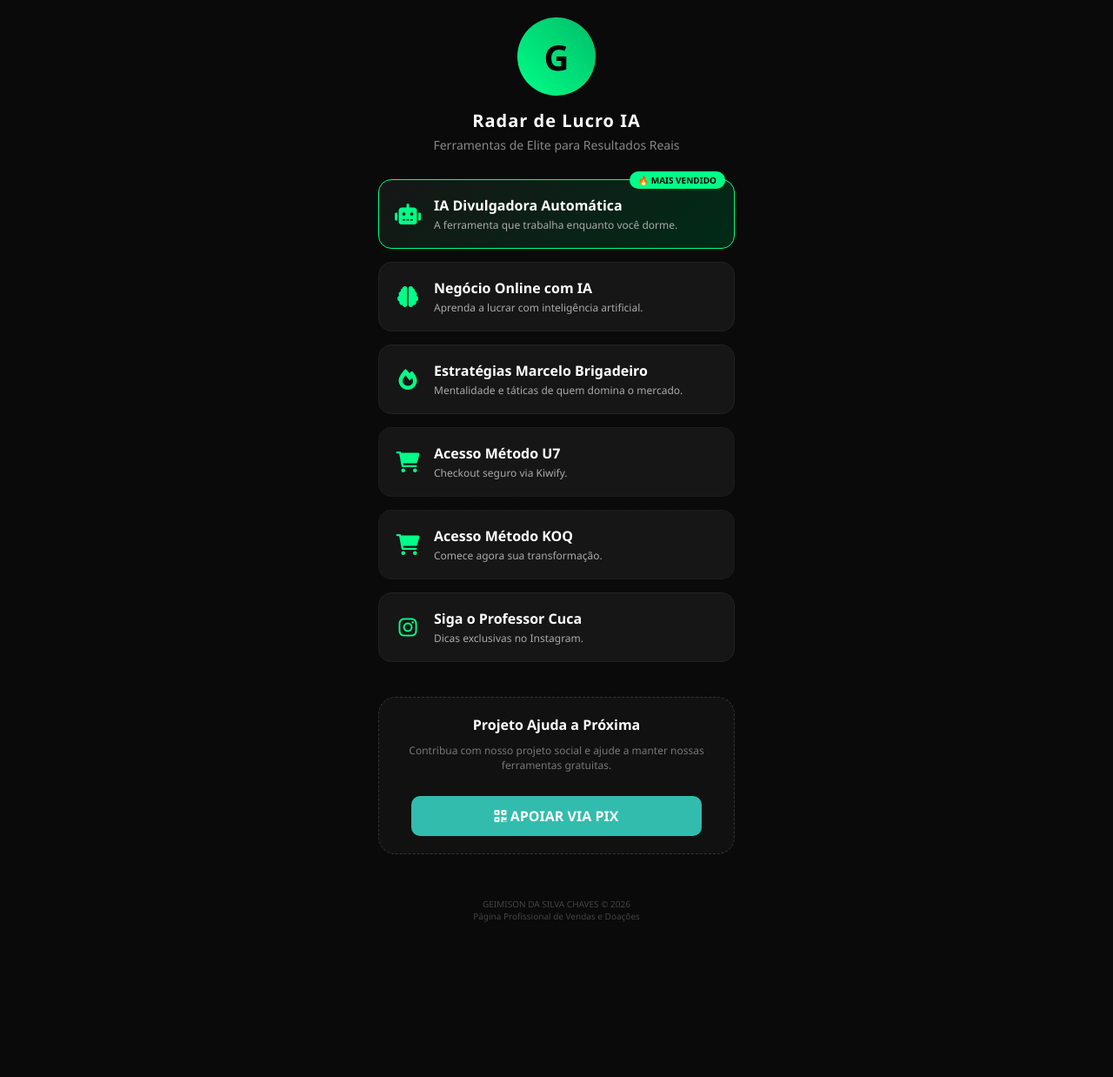
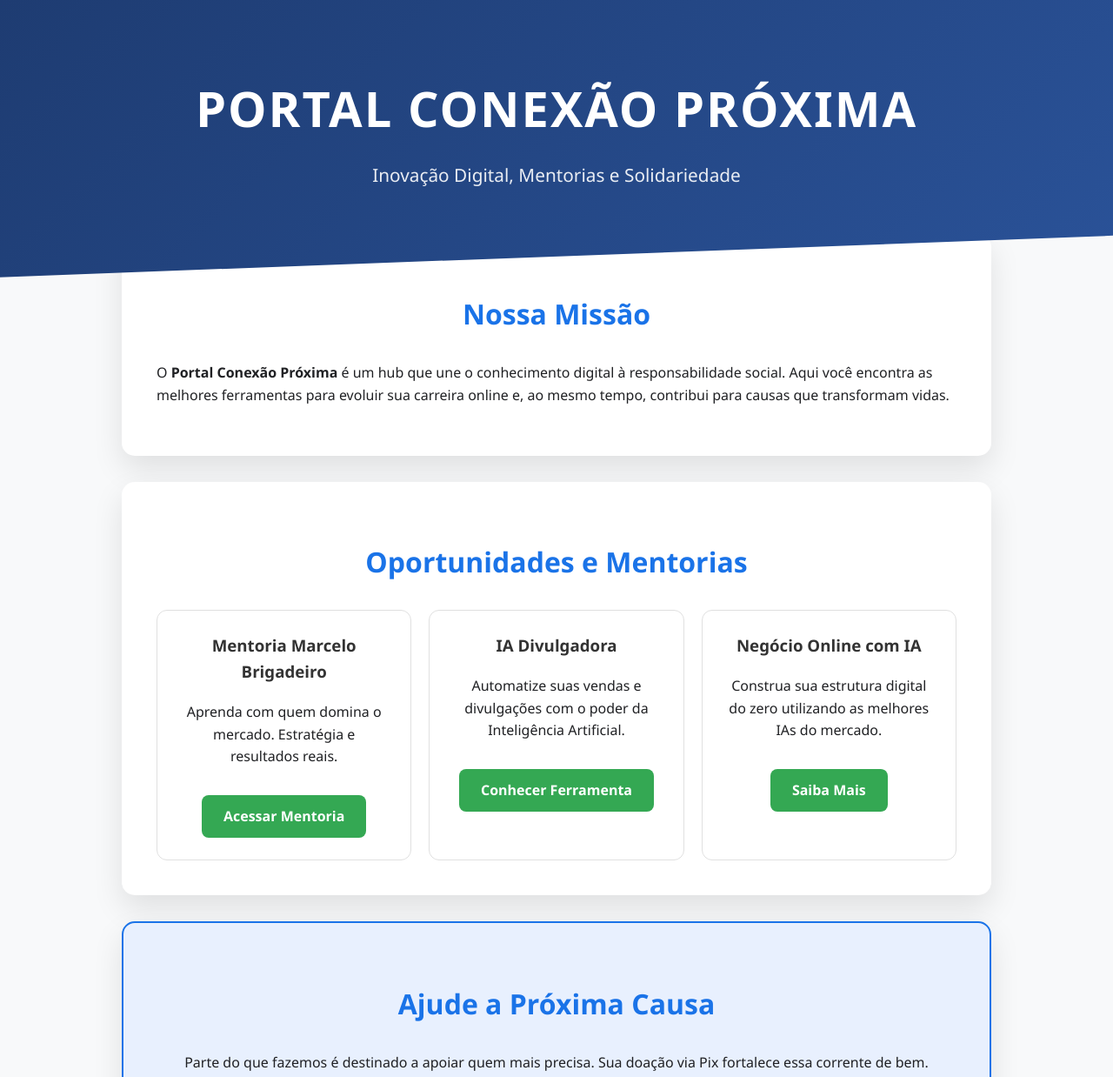
Before and after one commit to ajuda-a-proxima/ajuda-a-proxima, a website: page index.html in a window 1280 px wide. Shown: the top 1238 px of the page at 87% size. Before the commit the page ends 1110 px from the top, so only its background shows below. Drawn offline with Linux system fonts and the light colour scheme.

Commit message:
Revise index.html for branding and layout updates

```diff
--- a/index.html
+++ b/index.html
@@ -3,207 +3,212 @@
 <head>
     <meta charset="UTF-8">
     <meta name="viewport" content="width=device-width, initial-scale=1.0">
-    <title>Radar de Oportunidades - Geimison Silva</title>
-    <link rel="stylesheet" href="https://cdnjs.cloudflare.com/ajax/libs/font-awesome/6.0.0/css/all.min.css">
+    <title>Portal Conexão Próxima - Evolução e Solidariedade</title>
     <style>
         :root {
-            --primary: #00ff88; /* Verde Neon para atrair clique */
-            --bg: #0a0a0a;
-            --card: #161616;
-            --text: #ffffff;
+            --primary-color: #1a73e8;
+            --secondary-color: #34a853;
+            --dark-color: #202124;
+            --light-bg: #f8f9fa;
         }
 
         body {
-            font-family: 'Segoe UI', Tahoma, Geneva, Verdana, sans-serif;
-            background-color: var(--bg);
-            color: var(--text);
+            font-family: 'Segoe UI', Roboto, Helvetica, Arial, sans-serif;
             margin: 0;
             padding: 0;
-            display: flex;
-            flex-direction: column;
-            align-items: center;
+            background-color: var(--light-bg);
+            color: var(--dark-color);
+            line-height: 1.6;
+        }
+
+        header {
+            background: linear-gradient(135deg, #1e3c72 0%, #2a5298 100%);
+            color: white;
+            padding: 80px 20px;
+            text-align: center;
+            clip-path: polygon(0 0, 100% 0, 100% 85%, 0% 100%);
+        }
+
+        header h1 {
+            margin: 0;
+            font-size: 3.5em;
+            text-transform: uppercase;
+            letter-spacing: 2px;
+        }
+
+        header p {
+            font-size: 1.3em;
+            margin-top: 15px;
+            opacity: 0.9;
         }
 
         .container {
-            width: 100%;
-            max-width: 450px;
-            padding: 20px;
-            box-sizing: border-box;
+            max-width: 1000px;
+            margin: -50px auto 60px;
+            padding: 0 20px;
         }
 
-        header {
-            text-align: center;
+        .card {
+            background: white;
+            padding: 40px;
+            border-radius: 15px;
+            box-shadow: 0 15px 35px rgba(0,0,0,0.1);
             margin-bottom: 30px;
         }
 
-        .logo-placeholder {
-            width: 90px;
-            height: 90px;
-            background: linear-gradient(45deg, #00ff88, #00bd68);
-            border-radius: 50%;
-            margin: 0 auto 15px;
-            display: flex;
-            align-items: center;
-            justify-content: center;
-            font-size: 40px;
-            color: black;
-            font-weight: bold;
+        h2 {
+            color: var(--primary-color);
+            text-align: center;
+            font-size: 2em;
+            margin-bottom: 30px;
         }
 
-        h1 { font-size: 20px; margin: 0; letter-spacing: 1px; }
-        .sub { color: #888; font-size: 14px; margin-top: 5px; }
-
-        /* Estilo dos Botões de Venda */
-        .link-card {
-            background: var(--card);
-            border: 1px solid #222;
-            border-radius: 15px;
-            padding: 18px;
-            margin-bottom: 15px;
-            text-decoration: none;
-            color: white;
-            display: flex;
-            align-items: center;
-            gap: 15px;
-            transition: all 0.3s ease;
-            position: relative;
+        /* Grade de Afiliados */
+        .affiliate-grid {
+            display: grid;
+            grid-template-columns: repeat(auto-fit, minmax(280px, 1fr));
+            gap: 20px;
         }
 
-        .link-card:hover {
-            transform: scale(1.03);
-            border-color: var(--primary);
-            background: #1c1c1c;
+        .product-card {
+            background: #fff;
+            border: 1px solid #e0e0e0;
+            padding: 25px;
+            border-radius: 12px;
+            text-align: center;
+            transition: transform 0.3s ease;
         }
 
-        .link-card.vip {
-            border: 1px solid var(--primary);
-            background: linear-gradient(145deg, #161616, #002b17);
+        .product-card:hover {
+            transform: translateY(-50px);
+            border-color: var(--primary-color);
         }
 
-        .link-card i {
-            font-size: 24px;
-            color: var(--primary);
-            width: 30px;
-            text-align: center;
+        .product-card h3 {
+            margin-top: 0;
+            color: #333;
         }
 
-        .content { flex: 1; }
-        .title { display: block; font-weight: bold; font-size: 16px; margin-bottom: 3px; }
-        .description { display: block; font-size: 12px; color: #aaa; }
-
-        .badge {
-            position: absolute;
-            top: -10px;
-            right: 10px;
-            background: var(--primary);
-            color: black;
-            font-size: 10px;
+        .btn-buy {
+            display: inline-block;
+            background-color: var(--secondary-color);
+            color: white;
+            text-decoration: none;
+            padding: 12px 25px;
+            border-radius: 8px;
             font-weight: bold;
-            padding: 3px 10px;
-            border-radius: 20px;
-            text-transform: uppercase;
+            margin-top: 15px;
+            transition: background 0.3s;
         }
 
-        /* Seção de Doação */
-        .donation-box {
-            margin-top: 40px;
-            background: #111;
-            padding: 20px;
-            border-radius: 20px;
-            text-align: center;
-            border: 1px dashed #333;
+        .btn-buy:hover {
+            background-color: #2d9249;
         }
 
-        .btn-pix {
-            background: #32bcad;
+        /* Área PIX */
+        .pix-section {
+            background: #e8f0fe;
+            text-align: center;
+            border: 2px solid var(--primary-color);
+        }
+
+        .pix-key {
+            background: white;
+            padding: 15px;
+            border-radius: 8px;
+            display: block;
+            margin: 20px auto;
+            font-family: monospace;
+            font-size: 1.2em;
+            max-width: 400px;
+            border: 1px solid #ddd;
+        }
+
+        .btn-copy {
+            background-color: var(--primary-color);
             color: white;
-            padding: 12px 20px;
-            border-radius: 10px;
-            text-decoration: none;
-            font-weight: bold;
-            display: inline-block;
-            margin-top: 15px;
-            width: 80%;
+            border: none;
+            padding: 15px 30px;
+            border-radius: 8px;
+            cursor: pointer;
+            font-size: 1.1em;
         }
 
         footer {
-            margin-top: 50px;
-            font-size: 10px;
-            color: #444;
+            background: #202124;
+            color: white;
             text-align: center;
-            padding-bottom: 30px;
+            padding: 50px 20px;
+        }
+
+        @media (max-width: 768px) {
+            header h1 { font-size: 2.2em; }
+            .container { margin-top: -30px; }
         }
     </style>
 </head>
 <body>
 
-    <div class="container">
     <header>
-            <div class="logo-placeholder">G</div>
-            <h1>Radar de Lucro IA</h1>
-            <p class="sub">Ferramentas de Elite para Resultados Reais</p>
+        <h1>Portal Conexão Próxima</h1>
+        <p>Inovação Digital, Mentorias e Solidariedade</p>
     </header>
 
-        <a href="https://www.iadivulgadora.com.br/" class="link-card vip" target="_blank">
-            <span class="badge">🔥 Mais Vendido</span>
-            <i class="fas fa-robot"></i>
-            <div class="content">
-                <span class="title">IA Divulgadora Automática</span>
-                <span class="description">A ferramenta que trabalha enquanto você dorme.</span>
+    <div class="container">
+
+        <section class="card">
+            <h2>Nossa Missão</h2>
+            <p>O <strong>Portal Conexão Próxima</strong> é um hub que une o conhecimento digital à responsabilidade social. Aqui você encontra as melhores ferramentas para evoluir sua carreira online e, ao mesmo tempo, contribui para causas que transformam vidas.</p>
+        </section>
+
+        <section class="card">
+            <h2>Oportunidades e Mentorias</h2>
+            <div class="affiliate-grid">
+
+                <div class="product-card">
+                    <h3>Mentoria Marcelo Brigadeiro</h3>
+                    <p>Aprenda com quem domina o mercado. Estratégia e resultados reais.</p>
+                    <a href="https://pay.kiwify.com.br/U7" target="_blank" class="btn-buy">Acessar Mentoria</a>
                 </div>
-        </a>
 
-        <a href="https://negocioonlinecomia.com.br/" class="link-card" target="_blank">
-            <i class="fas fa-brain"></i>
-            <div class="content">
-                <span class="title">Negócio Online com IA</span>
-                <span class="description">Aprenda a lucrar com inteligência artificial.</span>
+                <div class="product-card">
+                    <h3>IA Divulgadora</h3>
+                    <p>Automatize suas vendas e divulgações com o poder da Inteligência Artificial.</p>
+                    <a href="https://pay.kiwify.com.br/KOQ" target="_blank" class="btn-buy">Conhecer Ferramenta</a>
                 </div>
-        </a>
 
-        <a href="https://marcelobrigadeiro.com/" class="link-card" target="_blank">
-            <i class="fas fa-fire"></i>
-            <div class="content">
-                <span class="title">Estratégias Marcelo Brigadeiro</span>
-                <span class="description">Mentalidade e táticas de quem domina o mercado.</span>
+                <div class="product-card">
+                    <h3>Negócio Online com IA</h3>
+                    <p>Construa sua estrutura digital do zero utilizando as melhores IAs do mercado.</p>
+                    <a href="#" target="_blank" class="btn-buy">Saiba Mais</a>
                 </div>
-        </a>
 
-        <a href="https://pay.kiwify.com.br/U7j53K4" class="link-card" target="_blank" style="border-style: dotted;">
-            <i class="fas fa-shopping-cart"></i>
-            <div class="content">
-                <span class="title">Acesso Método U7</span>
-                <span class="description">Checkout seguro via Kiwify.</span>
             </div>
-        </a>
+        </section>
 
-        <a href="https://pay.kiwify.com.br/koqzx06" class="link-card" target="_blank" style="border-style: dotted;">
-            <i class="fas fa-shopping-cart"></i>
-            <div class="content">
-                <span class="title">Acesso Método KOQ</span>
-                <span class="description">Comece agora sua transformação.</span>
-            </div>
-        </a>
+        <section class="card pix-section">
+            <h2>Ajude a Próxima Causa</h2>
+            <p>Parte do que fazemos é destinado a apoiar quem mais precisa. Sua doação via Pix fortalece essa corrente de bem.</p>
+            <span class="pix-key" id="pixKey">ryanmurilog@gmail.com</span>
+            <button class="btn-copy" onclick="copyPix()">Copiar Chave Pix</button>
+            <p style="margin-top: 15px; font-size: 0.8em; color: #555;">Favorecido: Ryan Murilo</p>
+        </section>
 
-        <a href="https://www.instagram.com/professorcucabr/" class="link-card" target="_blank">
-            <i class="fab fa-instagram"></i>
-            <div class="content">
-                <span class="title">Siga o Professor Cuca</span>
-                <span class="description">Dicas exclusivas no Instagram.</span>
-            </div>
-        </a>
-
-        <div class="donation-box">
-            <h3 style="margin: 0; font-size: 16px;">Projeto Ajuda a Próxima</h3>
-            <p style="font-size: 12px; color: #777; margin-top: 10px;">Contribua com nosso projeto social e ajude a manter nossas ferramentas gratuitas.</p>
-            <a href="#" class="btn-pix"><i class="fas fa-qrcode"></i> APOIAR VIA PIX</a>
     </div>
 
     <footer>
-            GEIMISON DA SILVA CHAVES &copy; 2026<br>
-            Página Profissional de Vendas e Doações
+        <p>&copy; 2026 Portal Conexão Próxima. Todos os direitos reservados.</p>
+        <p style="font-size: 0.8em; opacity: 0.7;">Desenvolvido para conectar pessoas e oportunidades.</p>
     </footer>
-    </div>
+
+    <script>
+        function copyPix() {
+            const pixText = document.getElementById('pixKey').innerText;
+            navigator.clipboard.writeText(pixText).then(() => {
+                alert('Chave Pix copiada! Muito obrigado por ajudar.');
+            });
+        }
+    </script>
 
 </body>
 </html>
```
Lines whose indentation alone changed are shown as unchanged.
